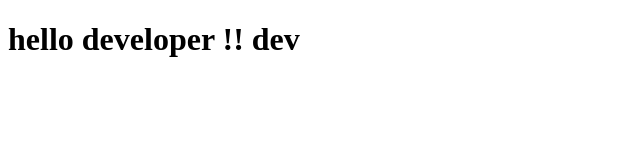
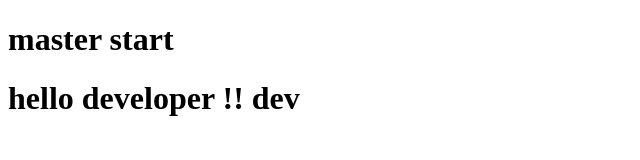
Before and after one commit to Prathyusha-yadav/git-example, a plain HTML site: page index.html in a window 1280 px wide. Shown: the whole page, without its empty margins (0-640 px from the left). Drawn offline with Linux system fonts and the light colour scheme.

Commit message:
master titile changes

```diff
--- a/index.html
+++ b/index.html
@@ -13,6 +13,7 @@
         <!--[if lt IE 7]>
             <p class="browsehappy">You are using an <strong>outdated</strong> browser. Please <a href="#">upgrade your browser</a> to improve your experience.</p>
         <![endif]-->
+        <h1>master start</h1>
         <h1>hello developer !! dev</h1>
         <script src="" async defer></script>
     </body>
```
